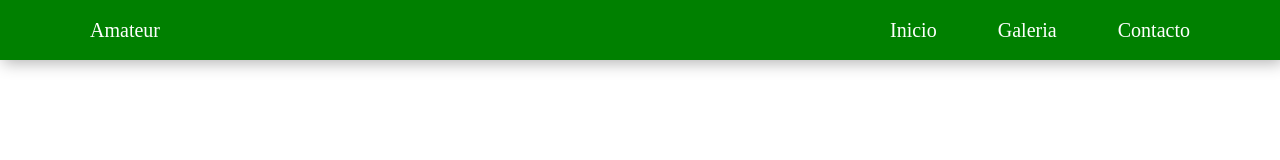
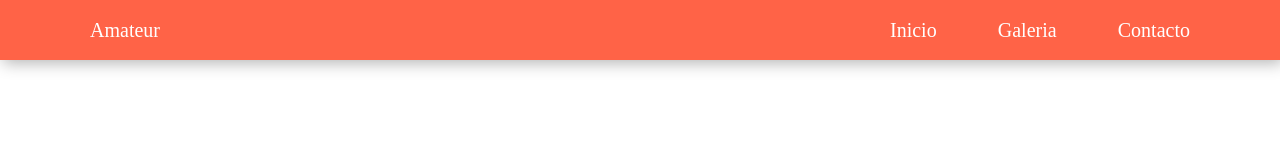
Before and after one commit to ZoltanMG/html, a plain HTML site: page index.html in a window 1280 px wide. Drawn offline with Linux system fonts and the light colour scheme.

Commit message:
cambié de green a tomato por que verde es pa las perras

```diff
--- a/stylos.css
+++ b/stylos.css
@@ -5,7 +5,7 @@ body {
 header {
     display: flex;
     height: 60px;
-    background-color: green;
+    background-color: Tomato;
     align-items: center;
     box-shadow: 3px 3px 15px 0px rgba(0, 0, 0, 0.3);
 
```
